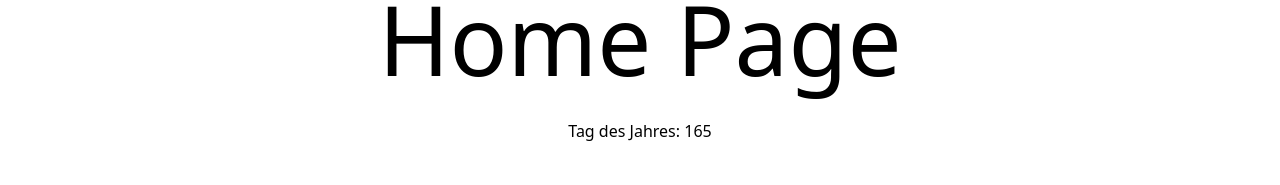
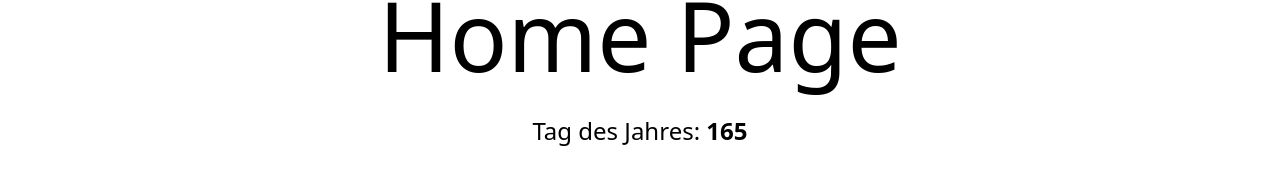
Before and after one commit to Krasimir-Hristov/DHL_Driver_Assistant, a React (Vite) app in the folder frontend/: page / in a window 1280 px wide. Shown: the part 405-590 px from the top of the page. Built offline with nearby package versions, Linux system fonts and the light colour scheme.

Commit message:
add some css classes to DayOfYear component making the font bigger and bold

```diff
--- a/frontend/src/components/DayOfYear.tsx
+++ b/frontend/src/components/DayOfYear.tsx
@@ -1,5 +1,3 @@
-// src/components/DayOfYear.tsx
-
 import React from 'react';
 import { useTranslation } from 'react-i18next';
 
@@ -13,8 +11,8 @@ const DayOfYear: React.FC = () => {
   const day = Math.floor(diff / oneDay);
 
   return (
-    <div>
-      {t('dayOfYear')}: {day}
+    <div className='text-2xl'>
+      <span>{t('dayOfYear')}:</span> <span className='font-bold'>{day}</span>
     </div>
   );
 };
```
